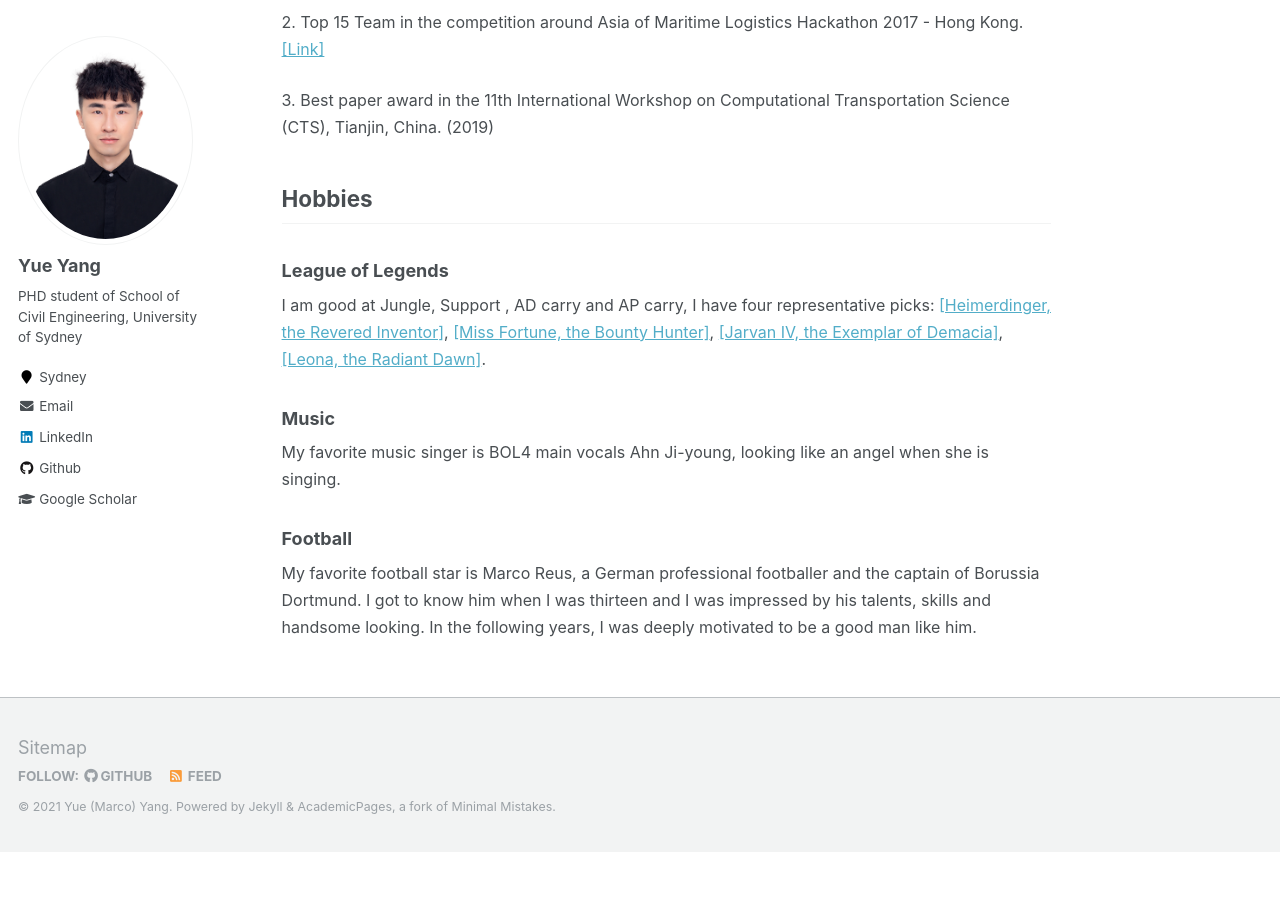
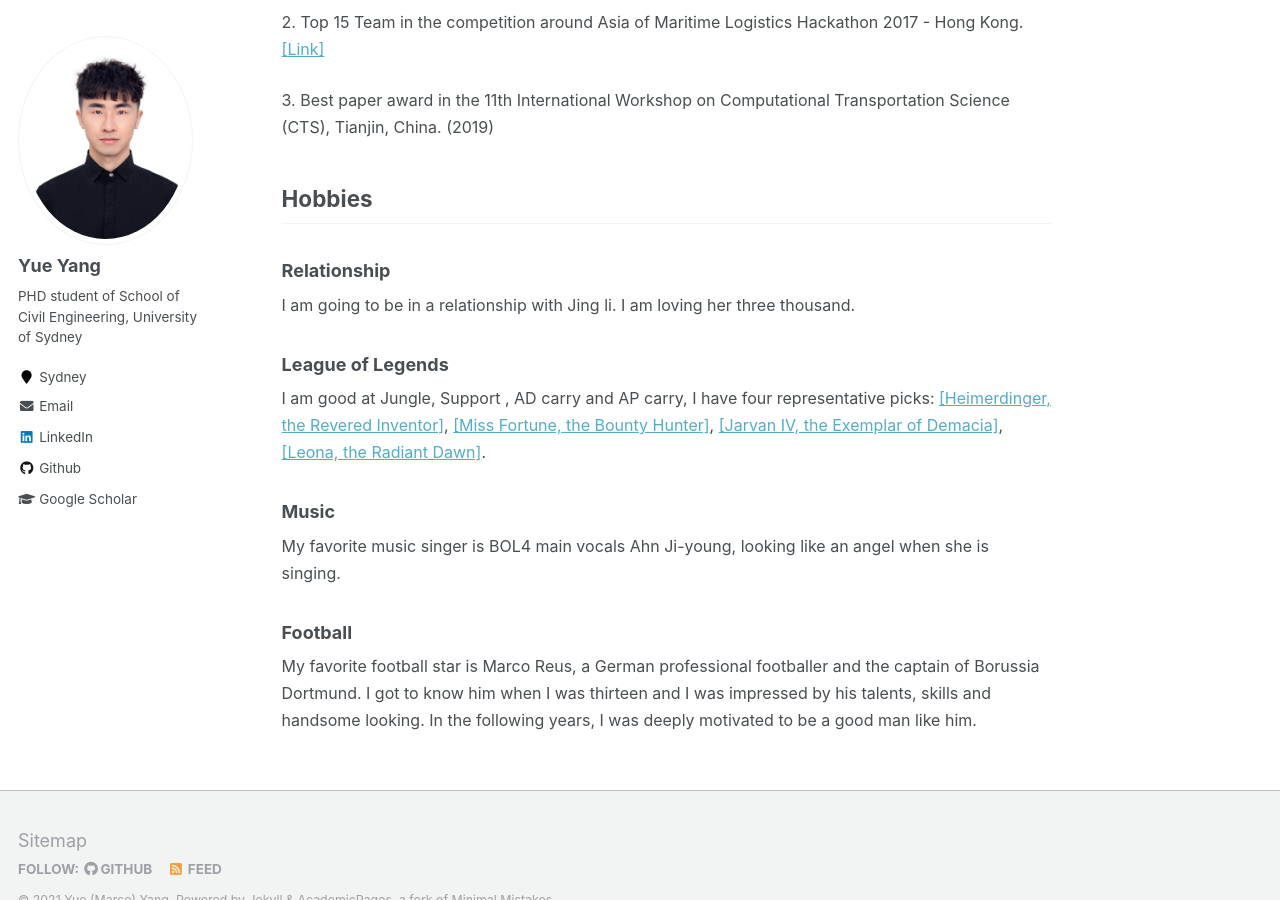
Before and after one commit to marco-yue/biography, a Jekyll site: the page built from _pages/about.md, in a window 1280 px wide and 900 px high, scrolled down 1951 px. Built offline with Jekyll 4.4.1, drawn with Linux system fonts in a browser that asks for light colours; before the commit the page ends 2803 px from its top, so only the background shows below that.

Commit message:
Update about.md

```diff
--- a/_pages/about.md
+++ b/_pages/about.md
@@ -13,7 +13,7 @@ redirect_from:
 <p><font size=3>I received my B.S. degree (2016) in Logistics engineering and Operation research from University of Science and Technology Beijing, and my Master degree (2020) in Industrial engineering and Operation research from Beihang University.</font></p>
 
 
-<p><font size=3>Now I am a PHD student, majored in Transportation Engineering of University of Sydney (USYD) and a member of <a href="https://transportlab.sydney.edu.au/">TransportLab</a> of USYD, and under the supervision by Professor Mohsen Ramezani to do some transportation researches focus on Stochastic Optimization, Reinforcement Learning and Games Theory.</font></p>
+<p><font size=3>Now I am a PHD student, majored in Transportation Engineering of University of Sydney (USYD) and a member of <a href="https://transportlab.sydney.edu.au/home/research/control/">TransportLab</a> of USYD, and under the supervision by Professor Mohsen Ramezani to do some transportation researches focus on Stochastic Optimization, Reinforcement Learning and Games Theory.</font></p>
 
 
 ## Research Interests
@@ -99,6 +99,12 @@ redirect_from:
 
 ## Hobbies
 
+### Relationship
+
+<p><font size=3>
+I am going to be in a relationship with Jing li. I am loving her three thousand.
+  </font></p>
+
 ### League of Legends
 
 <p><font size=3>
```
